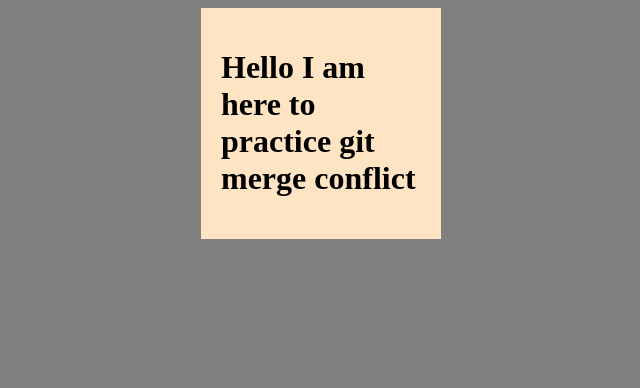
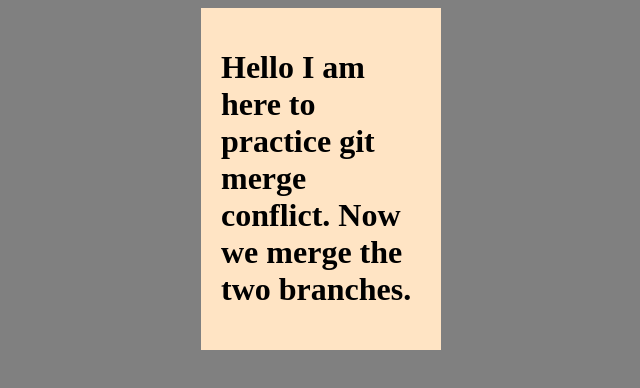
Before and after one commit to samanr333/git-merge-practice, a plain HTML site: page index.html in a window 1280 px wide. Shown: the whole page, without its empty margins (307-947 px from the left). Drawn offline with Linux system fonts and the light colour scheme.

Commit message:
chore: change

```diff
--- a/index.html
+++ b/index.html
@@ -7,7 +7,7 @@
 </head>
 <body bgcolor="grey">
     <div style="display: flex; background-color: bisque; width: 200px; padding: 20px; margin-left: 500px;">
-        <h1 style="color: black;">Hello I am here to practice git merge conflict</h1>
+        <h1 style="color: black;">Hello I am here to practice git merge conflict. Now we merge the two branches.</h1>
     </div>
 </body>
 </html>
```
